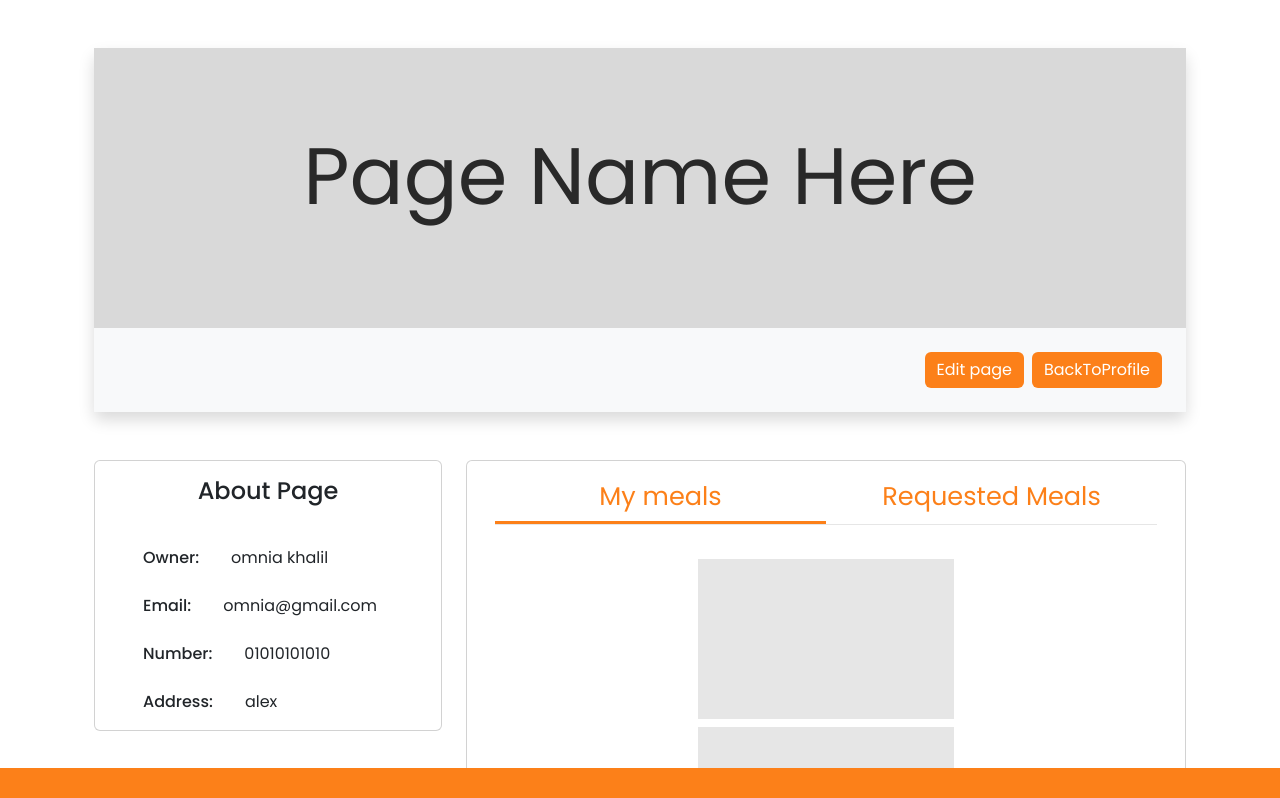
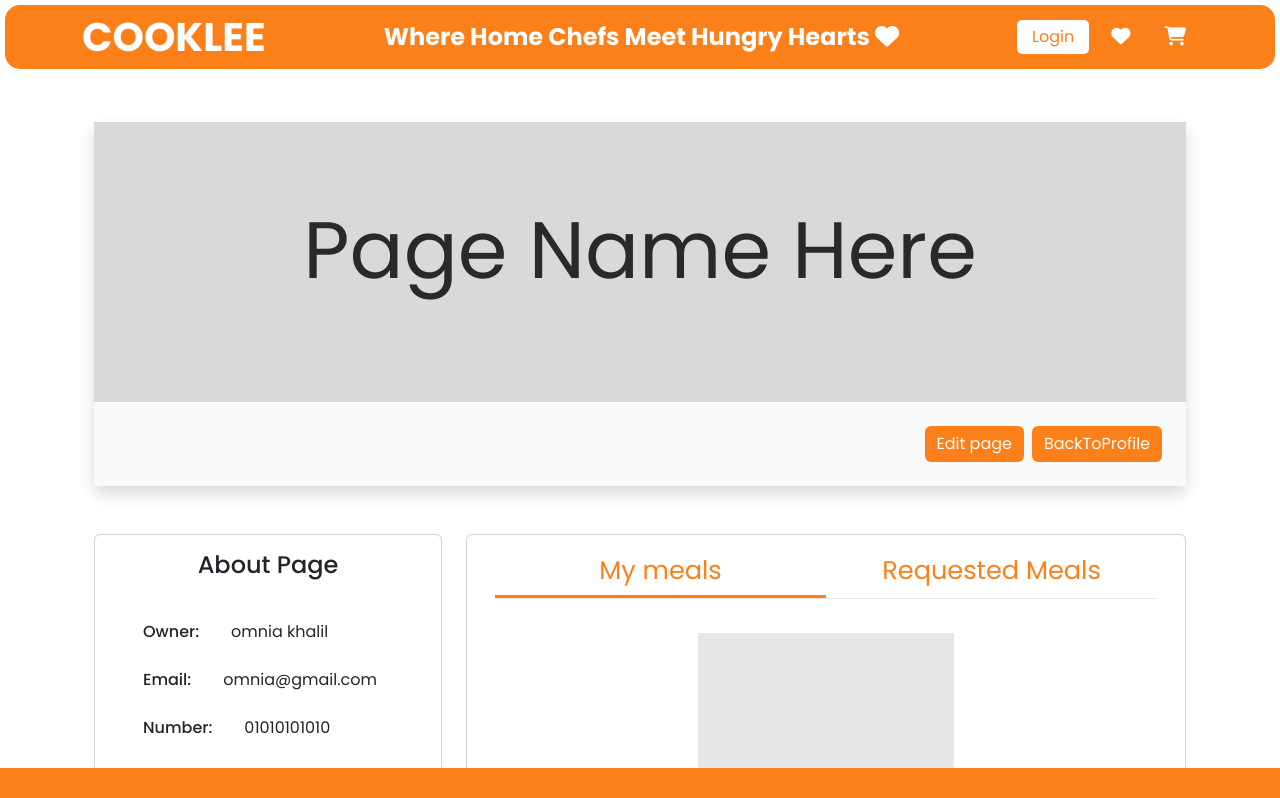
Before and after one commit to MariemMohamed04/Cooklee-Frontend, an Angular app: page /ChefPage/chefMeals in a window 1280 px wide. Shown: the top 798 px of the page. Built offline with nearby package versions, Linux system fonts and the light colour scheme.

Commit message:
update header

```diff
--- a/src/app/Core/header/header.component.css
+++ b/src/app/Core/header/header.component.css
@@ -7,7 +7,7 @@
 }
 
 /* Make Font Awesome icons white */
-.fa-heart {
+.fa-heart, .fa-shopping-cart {
   color: white;
 }
 
@@ -60,4 +60,32 @@
 
 .quote {
   font-size: 1.5em; /* Reduce font size for the quote */
+  flex-grow: 1; /* Make the quote grow to fill available space */
+  text-align: center; /* Center the quote text */
 }
+
+/* Header buttons styles */
+.header-buttons {
+  display: flex;
+  align-items: center;
+  gap: 10px;
+}
+
+.btn {
+  background-color: transparent;
+  border: none;
+  color: var(--main-color);
+  cursor: pointer;
+  font-size: 1.2em;
+}
+
+.btn-login {
+  background-color: var(--light-color);
+  padding: 5px 15px;
+  border-radius: 5px;
+  font-size: 1em;
+}
+
+.btn-login:hover, .btn-wishlist:hover, .btn-cart:hover {
+  background-color: var(-light-color);
+}
--- a/src/app/Core/header/header.component.html
+++ b/src/app/Core/header/header.component.html
@@ -1,8 +1,13 @@
 <div class="header rounded-corners py-2">
   <div class="container">
     <div class="d-flex align-items-center justify-content-between">
-      <h1 class="m-0">COOKLEE</h1>
-      <p class="quote m-0 pe-5 me-5">Where Home Chefs Meet Hungry Hearts <i class="fas fa-heart"></i></p>
+      <a href="/" class="logo m-0"><h1 class="m-0">COOKLEE</h1></a>
+      <p class="quote m-0">Where Home Chefs Meet Hungry Hearts <i class="fas fa-heart"></i></p>
+      <div class="header-buttons ms-auto">
+        <button class="btn btn-login">Login</button>
+        <button class="btn btn-wishlist"><i class="fas fa-heart"></i></button>
+        <button class="btn btn-cart"><i class="fas fa-shopping-cart"></i></button>
+      </div>
     </div>
   </div>
 </div>
--- a/src/app/Profiles/client-profile-form/client-profile-form.component.html
+++ b/src/app/Profiles/client-profile-form/client-profile-form.component.html
@@ -1,4 +1,3 @@
-<app-header></app-header>
 <div class="container rounded bg-white mt-5 mb-5">
     <div class="row justify-content-center">
         <div class="col-md-3 border-right">
--- a/src/app/Profiles/client-profile-form/client-profile-form.component.ts
+++ b/src/app/Profiles/client-profile-form/client-profile-form.component.ts
@@ -8,7 +8,7 @@ import { HeaderComponent } from '../../Core/header/header.component';
 @Component({
   selector: 'app-client-profile-form',
   standalone: true,
-  imports: [FormsModule,CommonModule,HeaderComponent],
+  imports: [FormsModule,CommonModule],
   templateUrl: './client-profile-form.component.html',
   styleUrl: './client-profile-form.component.css'
 })
--- a/src/app/app.component.html
+++ b/src/app/app.component.html
@@ -1,2 +1,3 @@
+<app-header></app-header>
 <router-outlet></router-outlet>
 <app-footer></app-footer>
--- a/src/app/app.component.ts
+++ b/src/app/app.component.ts
@@ -2,11 +2,12 @@ import { Component } from '@angular/core';
 import { RouterOutlet } from '@angular/router';
 import { FooterComponent } from './Core/footer/footer.component';
 import { MealDetailsComponent } from './meal/meal-details/meal-details.component';
+import { HeaderComponent } from './Core/header/header.component';
 
 @Component({
   selector: 'app-root',
   standalone: true,
-  imports: [RouterOutlet,FooterComponent,MealDetailsComponent],
+  imports: [RouterOutlet,FooterComponent,HeaderComponent],
   templateUrl: './app.component.html',
   styleUrl: './app.component.css'
 })
--- a/src/app/meal/meal-details/meal-details.component.html
+++ b/src/app/meal/meal-details/meal-details.component.html
@@ -1,4 +1,3 @@
-<app-header></app-header>
 <div class="meal-details-container d-flex flex-column align-items-center">
   <div class="meal-details rounded-corners d-flex align-items-center p-3">
     <img src="{{ meal.Image }}" alt="Meal Photo" class="meal-photo" />
--- a/src/app/meal/meal-details/meal-details.component.ts
+++ b/src/app/meal/meal-details/meal-details.component.ts
@@ -7,7 +7,7 @@ import { HeaderComponent } from '../../Core/header/header.component';
 @Component({
   selector: 'app-meal-details',
   standalone: true,
-  imports: [HeaderComponent],
+  imports: [],
   templateUrl: './meal-details.component.html',
   styleUrl: './meal-details.component.css'
 })
--- a/src/app/meal/meal-list/meal-list.component.html
+++ b/src/app/meal/meal-list/meal-list.component.html
@@ -1,4 +1,3 @@
-<app-header></app-header>
 <div class="container">
   <h3>Meals</h3>
   <div class="container-card d-flex">
--- a/src/app/meal/meal-list/meal-list.component.ts
+++ b/src/app/meal/meal-list/meal-list.component.ts
@@ -8,7 +8,7 @@ import { CommonModule } from '@angular/common';
 @Component({
   selector: 'app-meal-list',
   standalone: true,
-  imports: [RouterLink, HeaderComponent, CommonModule], //CommonModule
+  imports: [RouterLink, CommonModule], //CommonModule
   templateUrl: './meal-list.component.html',
   styleUrl: './meal-list.component.css',
 })
```
